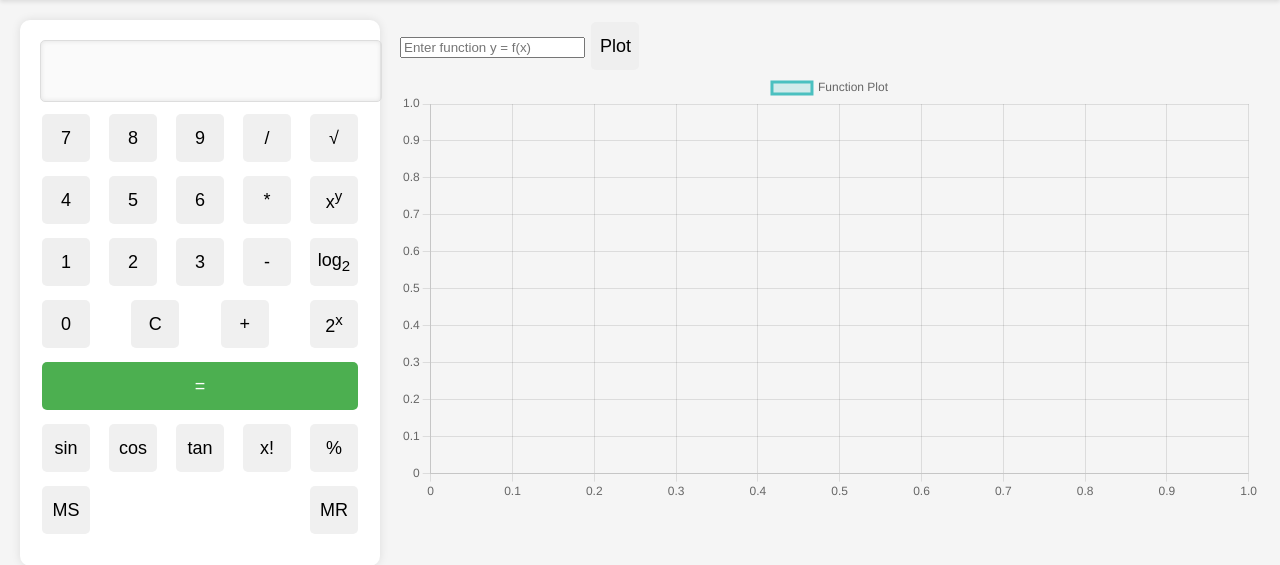
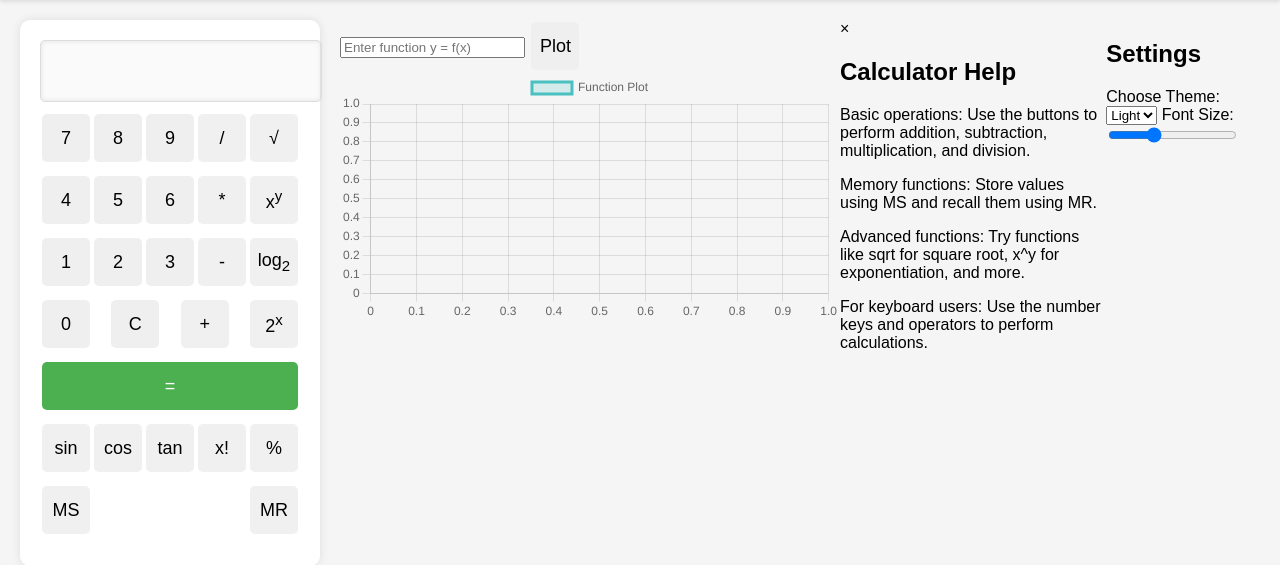
Before and after one commit to realharshita/calculator, a Flask app: page / in a window 1280 px wide. Shown: the part 88-653 px from the top of the page. Run offline with Flask 3, Linux system fonts and the light colour scheme.

Commit message:
help and font size

```diff
--- a/static/js/script.js
+++ b/static/js/script.js
@@ -218,3 +218,44 @@
     chart.data.datasets[0].data = points;
     chart.update();
 }
+
+
+
+const helpModal = document.getElementById('helpModal');
+const helpButton = document.getElementById('helpButton');
+const closeHelp = document.getElementsByClassName('close')[0];
+
+helpButton.onclick = function() {
+    helpModal.style.display = 'block';
+}
+
+closeHelp.onclick = function() {
+    helpModal.style.display = 'none';
+}
+
+function changeTheme() {
+    const theme = document.getElementById('themeSelector').value;
+    document.body.className = theme;
+    localStorage.setItem('calculatorTheme', theme);
+}
+
+function changeFontSize() {
+    const fontSize = document.getElementById('fontSizeRange').value + 'px';
+    document.getElementById('display').style.fontSize = fontSize;
+    localStorage.setItem('fontSize', fontSize);
+}
+
+document.addEventListener('DOMContentLoaded', function() {
+    const savedTheme = localStorage.getItem('calculatorTheme');
+    const savedFontSize = localStorage.getItem('fontSize');
+
+    if (savedTheme) {
+        document.body.className = savedTheme;
+        document.getElementById('themeSelector').value = savedTheme;
+    }
+
+    if (savedFontSize) {
+        document.getElementById('display').style.fontSize = savedFontSize;
+        document.getElementById('fontSizeRange').value = parseInt(savedFontSize);
+    }
+});
--- a/templates/index.html
+++ b/templates/index.html
@@ -70,6 +70,28 @@
             <button onclick="plotFunction()">Plot</button>
             <canvas id="graph"></canvas>
         </div>
+            <div id="helpModal" class="modal">
+                <div class="modal-content">
+                    <span class="close">&times;</span>
+                    <h2>Calculator Help</h2>
+                    <p>Basic operations: Use the buttons to perform addition, subtraction, multiplication, and division.</p>
+                    <p>Memory functions: Store values using MS and recall them using MR.</p>
+                    <p>Advanced functions: Try functions like sqrt for square root, x^y for exponentiation, and more.</p>
+                    <p>For keyboard users: Use the number keys and operators to perform calculations.</p>
+                </div>
+            </div>
+
+            <div id="settingsPanel" class="settings-panel">
+                <h2>Settings</h2>
+                <label for="themeSelector">Choose Theme:</label>
+                <select id="themeSelector" onchange="changeTheme()">
+                    <option value="light">Light</option>
+                    <option value="dark">Dark</option>
+                </select>
+                <label for="fontSizeRange">Font Size:</label>
+                <input type="range" id="fontSizeRange" min="12" max="24" value="16" onchange="changeFontSize()">
+            </div>
+
     </div>
 
     <script src="https://cdn.jsdelivr.net/npm/chart.js"></script>
```
Also changed, not shown: static/css/style.css (+47 -4 lines).
